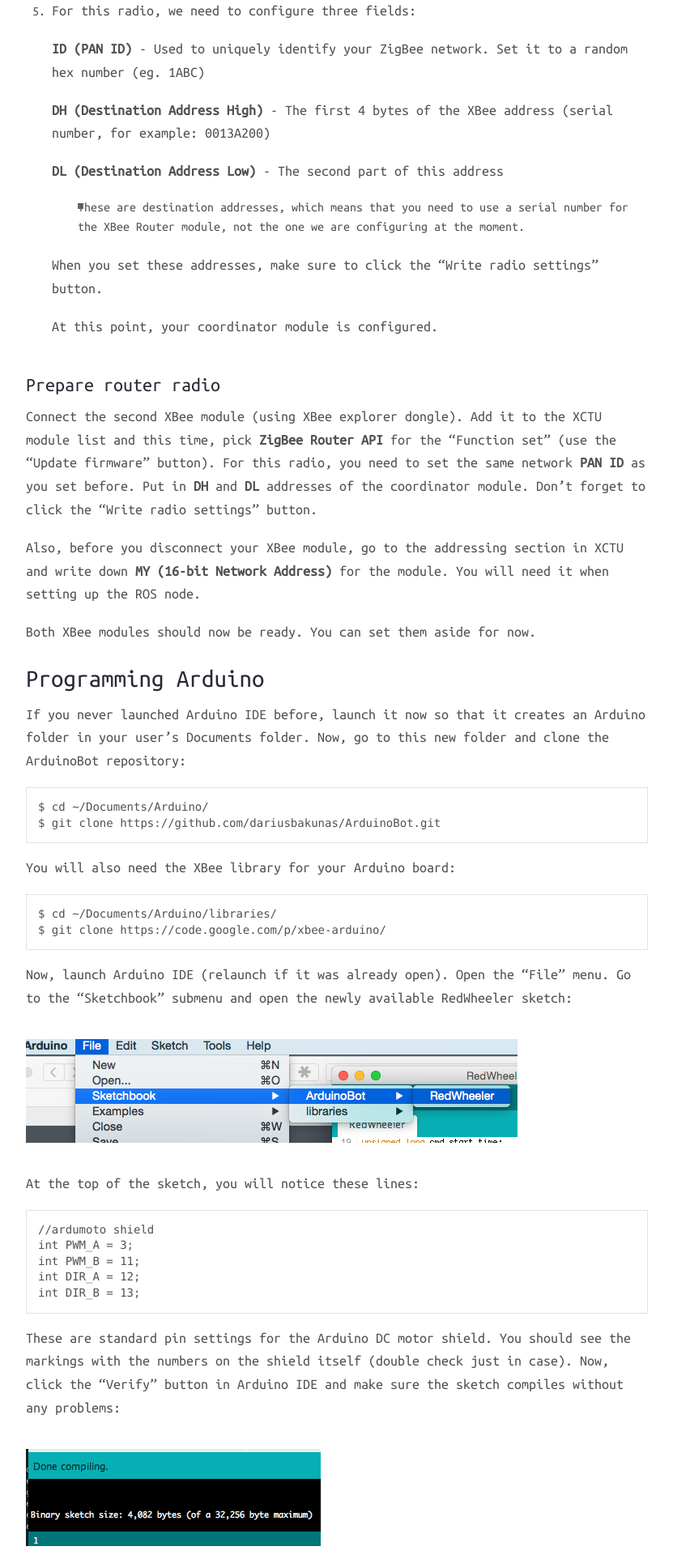
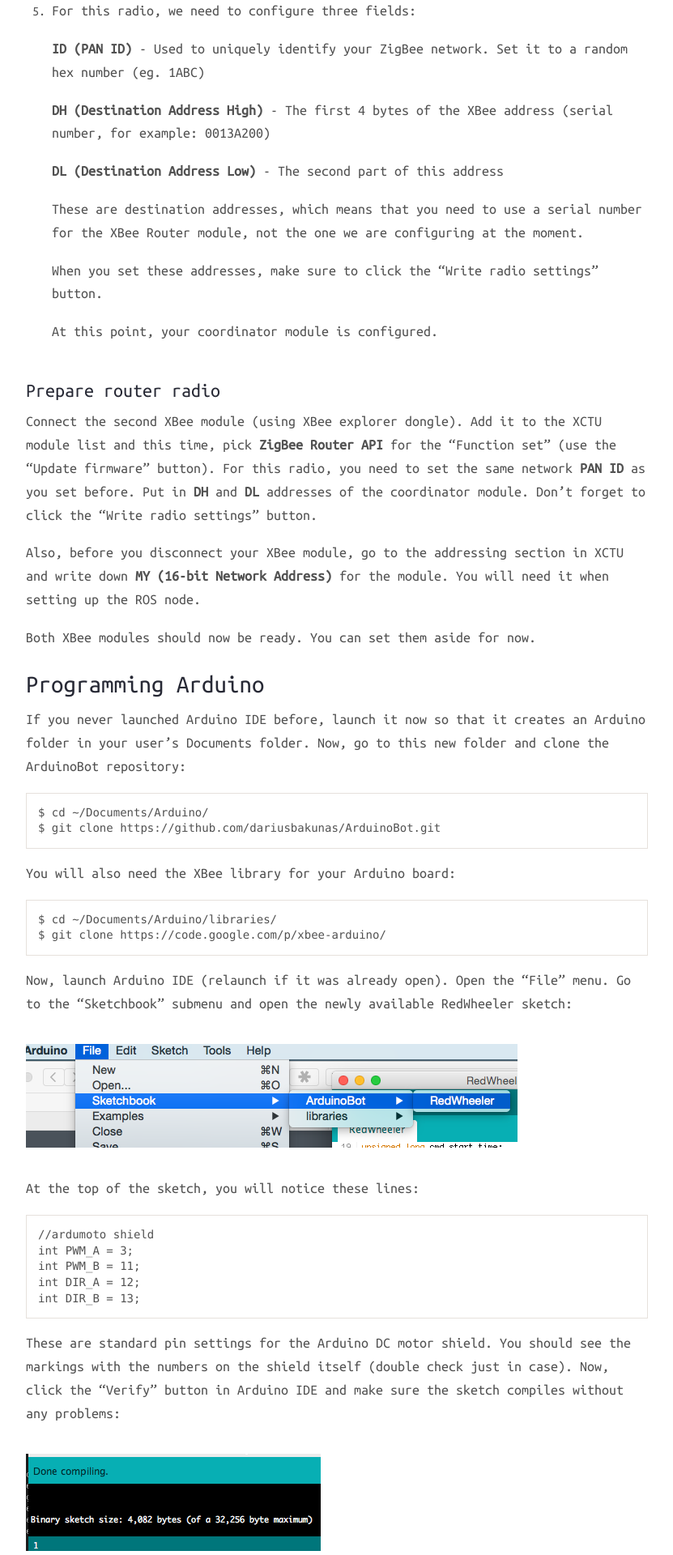
Before and after one commit to dariusbakunas/dariusbakunas.github.io, a Jekyll site: the page built from _posts/2014-10-25-arduino-with-xbee-and-ros.markdown, in a window 1280 px wide. Shown: the part 3775-5695 px from the top of the page at 81% size, without its empty margins (224-1055 px from the left). Built offline with Jekyll 4.4.1, drawn with Linux system fonts in a browser that asks for light colours; nearby versions of some CDN libraries.

Commit message:
Simple fix

```diff
--- a/_posts/2014-10-25-arduino-with-xbee-and-ros.markdown
+++ b/_posts/2014-10-25-arduino-with-xbee-and-ros.markdown
@@ -94,7 +94,7 @@ ZigBee networks always have a single-coordinator radio. It is responsible for fo
 
 	**DL (Destination Address Low)** - The second part of this address
 
-	* These are destination addresses, which means that you need to use a serial number for the XBee Router module, not the one we are configuring at the moment.
+	These are destination addresses, which means that you need to use a serial number for the XBee Router module, not the one we are configuring at the moment.
 
     When you set these addresses, make sure to click the "Write radio settings" button.
 
```
